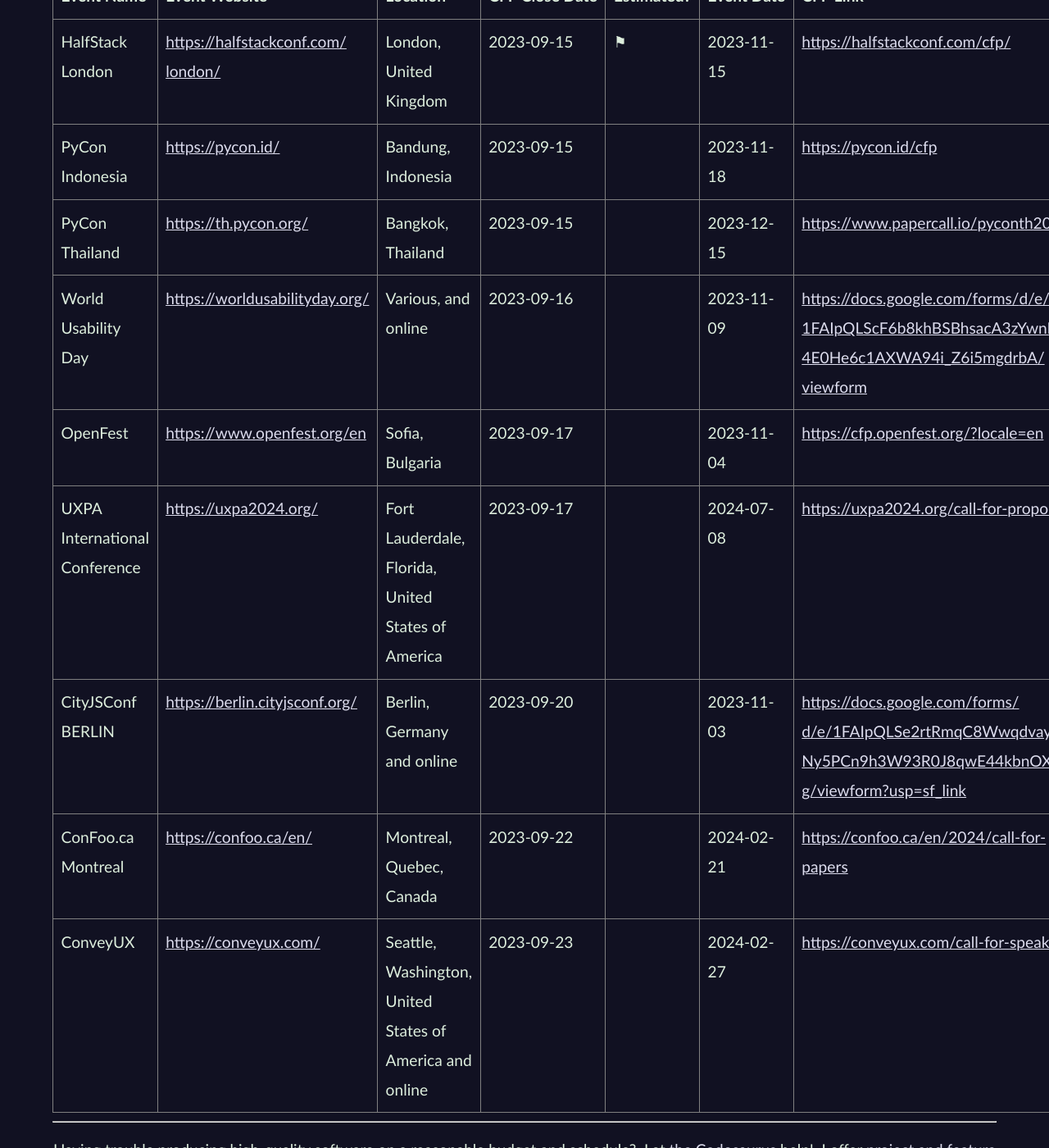
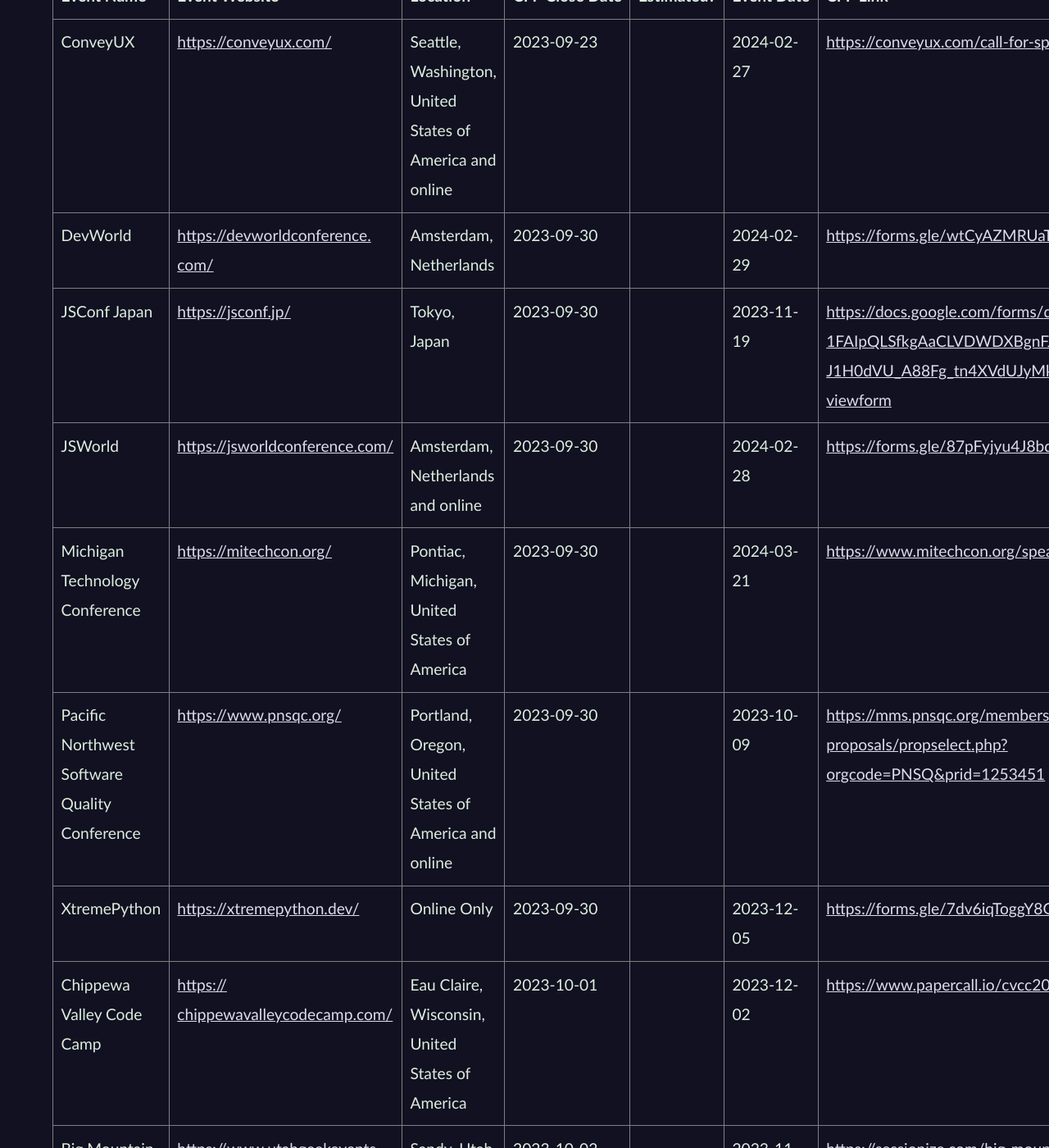
Before and after one commit to CodosaurusLLC/CodosaurusLLC.github.io, a Jekyll site: the page built from speaking/cfps-ending-soon.md, in a window 1280 px wide and 1400 px high, scrolled down 944 px. Shown: the whole window at 82% size. Built offline with Jekyll 4.4.1, drawn with Linux system fonts in a browser that asks for light colours; some of the changed text lies outside the part shown.

Commit message:
update cfp list

```diff
--- a/speaking/cfps-ending-soon.md
+++ b/speaking/cfps-ending-soon.md
@@ -6,7 +6,7 @@
 notes: Use Airtable to mail view to self (select all, and send from context menu), copy table from email, remove styling, and update date.
 ---
 
-<center>LAST UPDATED: 2023-09-15</center>
+<center>LAST UPDATED: 2023-09-23</center>
 This is a list of CfPs
 (Calls for Papers/Presentations/Participation/etc.)
 that I know of,
@@ -69,183 +69,6 @@
     </tr>
     <tr>
       <td>
-        HalfStack London
-      </td>
-      <td>
-        <a href="https://halfstackconf.com/london/" target="_blank">https://halfstackconf.com/<wbr>london/</a>
-      </td>
-      <td>
-        London, United Kingdom
-      </td>
-      <td>
-        2023-09-15
-      </td>
-      <td>
-        ⚑
-      </td>
-      <td>
-        2023-11-15
-      </td>
-      <td>
-        <a href="https://halfstackconf.com/cfp/" target="_blank">https://halfstackconf.com/cfp/</a>
-      </td>
-    </tr>
-    <tr>
-      <td>
-        PyCon Indonesia
-      </td>
-      <td>
-        <a href="https://pycon.id/" target="_blank">https://pycon.id/</a>
-      </td>
-      <td>
-        Bandung, Indonesia
-      </td>
-      <td>
-        2023-09-15
-      </td>
-      <td>
-      </td>
-      <td>
-        2023-11-18
-      </td>
-      <td>
-        <a href="https://pycon.id/cfp" target="_blank">https://pycon.id/cfp</a>
-      </td>
-    </tr>
-    <tr>
-      <td>
-        PyCon Thailand
-      </td>
-      <td>
-        <a href="https://th.pycon.org/" target="_blank">https://th.pycon.org/</a>
-      </td>
-      <td>
-        Bangkok, Thailand
-      </td>
-      <td>
-        2023-09-15
-      </td>
-      <td>
-      </td>
-      <td>
-        2023-12-15
-      </td>
-      <td>
-        <a href="https://www.papercall.io/pyconth2023" target="_blank">https://www.papercall.io/<wbr>pyconth2023</a>
-      </td>
-    </tr>
-    <tr>
-      <td>
-        World Usability Day
-      </td>
-      <td>
-        <a href="https://worldusabilityday.org/" target="_blank">https://worldusabilityday.org/</a>
-      </td>
-      <td>
-        Various,  and online
-      </td>
-      <td>
-        2023-09-16
-      </td>
-      <td>
-      </td>
-      <td>
-        2023-11-09
-      </td>
-      <td>
-        <a href="https://docs.google.com/forms/d/e/1FAIpQLScF6b8khBSBhsacA3zYwnHe4E0He6c1AXWA94i_Z6i5mgdrbA/viewform" target="_blank">https://docs.google.com/forms/<wbr>d/e/<wbr>1FAIpQLScF6b8khBSBhsacA3zYwnHe<wbr>4E0He6c1AXWA94i_Z6i5mgdrbA/<wbr>viewform</a>
-      </td>
-    </tr>
-    <tr>
-      <td>
-        OpenFest
-      </td>
-      <td>
-        <a href="https://www.openfest.org/en" target="_blank">https://www.openfest.org/en</a>
-      </td>
-      <td>
-        Sofia, Bulgaria
-      </td>
-      <td>
-        2023-09-17
-      </td>
-      <td>
-      </td>
-      <td>
-        2023-11-04
-      </td>
-      <td>
-        <a href="https://cfp.openfest.org/?locale=en" target="_blank">https://cfp.openfest.org/?<wbr>locale=en</a>
-      </td>
-    </tr>
-    <tr>
-      <td>
-        UXPA International Conference
-      </td>
-      <td>
-        <a href="https://uxpa2024.org/" target="_blank">https://uxpa2024.org/</a>
-      </td>
-      <td>
-        Fort Lauderdale, Florida, United States of America
-      </td>
-      <td>
-        2023-09-17
-      </td>
-      <td>
-      </td>
-      <td>
-        2024-07-08
-      </td>
-      <td>
-        <a href="https://uxpa2024.org/call-for-proposals/" target="_blank">https://uxpa2024.org/call-for-<wbr>proposals/</a>
-      </td>
-    </tr>
-    <tr>
-      <td>
-        CityJSConf BERLIN
-      </td>
-      <td>
-        <a href="https://berlin.cityjsconf.org/" target="_blank">https://berlin.cityjsconf.org/</a>
-      </td>
-      <td>
-        Berlin, Germany and online
-      </td>
-      <td>
-        2023-09-20
-      </td>
-      <td>
-      </td>
-      <td>
-        2023-11-03
-      </td>
-      <td>
-        <a href="https://docs.google.com/forms/d/e/1FAIpQLSe2rtRmqC8Wwqdvay-Ny5PCn9h3W93R0J8qwE44kbnOXS7VUg/viewform?usp=sf_link" target="_blank">https://docs.google.com/forms/<wbr>d/e/1FAIpQLSe2rtRmqC8Wwqdvay-<wbr>Ny5PCn9h3W93R0J8qwE44kbnOXS7VU<wbr>g/viewform?usp=sf_link</a>
-      </td>
-    </tr>
-    <tr>
-      <td>
-        ConFoo.ca Montreal
-      </td>
-      <td>
-        <a href="https://confoo.ca/en/" target="_blank">https://confoo.ca/en/</a>
-      </td>
-      <td>
-        Montreal, Quebec, Canada
-      </td>
-      <td>
-        2023-09-22
-      </td>
-      <td>
-      </td>
-      <td>
-        2024-02-21
-      </td>
-      <td>
-        <a href="https://confoo.ca/en/2024/call-for-papers" target="_blank">https://confoo.ca/en/2024/<wbr>call-for-papers</a>
-      </td>
-    </tr>
-    <tr>
-      <td>
         ConveyUX
       </td>
       <td>
@@ -266,5 +89,203 @@
         <a href="https://conveyux.com/call-for-speakers/" target="_blank">https://conveyux.com/call-for-<wbr>speakers/</a>
       </td>
     </tr>
+    <tr>
+      <td>
+        DevWorld
+      </td>
+      <td>
+        <a href="https://devworldconference.com/" target="_blank">https://devworldconference.<wbr>com/</a>
+      </td>
+      <td>
+        Amsterdam, Netherlands
+      </td>
+      <td>
+        2023-09-30
+      </td>
+      <td>
+      </td>
+      <td>
+        2024-02-29
+      </td>
+      <td>
+        <a href="https://forms.gle/wtCyAZMRUaTgucn78" target="_blank">https://forms.gle/<wbr>wtCyAZMRUaTgucn78</a>
+      </td>
+    </tr>
+    <tr>
+      <td>
+        JSConf Japan
+      </td>
+      <td>
+        <a href="https://jsconf.jp/" target="_blank">https://jsconf.jp/</a>
+      </td>
+      <td>
+        Tokyo, Japan
+      </td>
+      <td>
+        2023-09-30
+      </td>
+      <td>
+      </td>
+      <td>
+        2023-11-19
+      </td>
+      <td>
+        <a href="https://docs.google.com/forms/d/e/1FAIpQLSfkgAaCLVDWDXBgnFJt-J1H0dVU_A88Fg_tn4XVdUJyMkCvMA/viewform" target="_blank">https://docs.google.com/forms/<wbr>d/e/<wbr>1FAIpQLSfkgAaCLVDWDXBgnFJt-<wbr>J1H0dVU_A88Fg_tn4XVdUJyMkCvMA/<wbr>viewform</a>
+      </td>
+    </tr>
+    <tr>
+      <td>
+        JSWorld
+      </td>
+      <td>
+        <a href="https://jsworldconference.com/" target="_blank">https://jsworldconference.com/</a>
+      </td>
+      <td>
+        Amsterdam, Netherlands and online
+      </td>
+      <td>
+        2023-09-30
+      </td>
+      <td>
+      </td>
+      <td>
+        2024-02-28
+      </td>
+      <td>
+        <a href="https://forms.gle/87pFyjyu4J8bdGMH7" target="_blank">https://forms.gle/<wbr>87pFyjyu4J8bdGMH7</a>
+      </td>
+    </tr>
+    <tr>
+      <td>
+        Michigan Technology Conference
+      </td>
+      <td>
+        <a href="https://mitechcon.org/" target="_blank">https://mitechcon.org/</a>
+      </td>
+      <td>
+        Pontiac, Michigan, United States of America
+      </td>
+      <td>
+        2023-09-30
+      </td>
+      <td>
+      </td>
+      <td>
+        2024-03-21
+      </td>
+      <td>
+        <a href="https://www.mitechcon.org/speak" target="_blank">https://www.mitechcon.org/<wbr>speak</a>
+      </td>
+    </tr>
+    <tr>
+      <td>
+        Pacific Northwest Software Quality Conference
+      </td>
+      <td>
+        <a href="https://www.pnsqc.org/" target="_blank">https://www.pnsqc.org/</a>
+      </td>
+      <td>
+        Portland, Oregon, United States of America and online
+      </td>
+      <td>
+        2023-09-30
+      </td>
+      <td>
+      </td>
+      <td>
+        2023-10-09
+      </td>
+      <td>
+        <a href="https://mms.pnsqc.org/members/proposals/propselect.php?orgcode=PNSQ&amp;prid=1253451" target="_blank">https://mms.pnsqc.org/members/<wbr>proposals/propselect.php?<wbr>orgcode=PNSQ&amp;prid=1253451</a>
+      </td>
+    </tr>
+    <tr>
+      <td>
+        XtremePython
+      </td>
+      <td>
+        <a href="https://xtremepython.dev/" target="_blank">https://xtremepython.dev/</a>
+      </td>
+      <td>
+        Online Only
+      </td>
+      <td>
+        2023-09-30
+      </td>
+      <td>
+      </td>
+      <td>
+        2023-12-05
+      </td>
+      <td>
+        <a href="https://forms.gle/7dv6iqToggY8Gshs5" target="_blank">https://forms.gle/<wbr>7dv6iqToggY8Gshs5</a>
+      </td>
+    </tr>
+    <tr>
+      <td>
+        Chippewa Valley Code Camp
+      </td>
+      <td>
+        <a href="https://chippewavalleycodecamp.com/" target="_blank">https://<wbr>chippewavalleycodecamp.com/</a>
+      </td>
+      <td>
+        Eau Claire, Wisconsin, United States of America
+      </td>
+      <td>
+        2023-10-01
+      </td>
+      <td>
+      </td>
+      <td>
+        2023-12-02
+      </td>
+      <td>
+        <a href="https://www.papercall.io/cvcc2023" target="_blank">https://www.papercall.io/<wbr>cvcc2023</a>
+      </td>
+    </tr>
+    <tr>
+      <td>
+        Big Mountain Data and Dev Conference
+      </td>
+      <td>
+        <a href="https://www.utahgeekevents.com/events/big-mountain-data-dev-2023/" target="_blank">https://www.utahgeekevents.<wbr>com/events/big-mountain-data-<wbr>dev-2023/</a>
+      </td>
+      <td>
+        Sandy, Utah, United States of America
+      </td>
+      <td>
+        2023-10-02
+      </td>
+      <td>
+      </td>
+      <td>
+        2023-11-10
+      </td>
+      <td>
+        <a href="https://sessionize.com/big-mountain-data-and-dev-conference_23" target="_blank">https://sessionize.com/big-<wbr>mountain-data-and-dev-<wbr>conference_23</a>
+      </td>
+    </tr>
+    <tr>
+      <td>
+        Software Design &amp; Development (SDD) Conference London
+      </td>
+      <td>
+        <a href="https://sddconf.com/" target="_blank">https://sddconf.com/</a>
+      </td>
+      <td>
+        London, United Kingdom
+      </td>
+      <td>
+        2023-10-06
+      </td>
+      <td>
+      </td>
+      <td>
+        2024-05-14
+      </td>
+      <td>
+        <a href="https://sessionize.com/sdd-2024" target="_blank">https://sessionize.com/sdd-<wbr>2024</a>
+      </td>
+    </tr>
   </tbody>
 </table>
```
